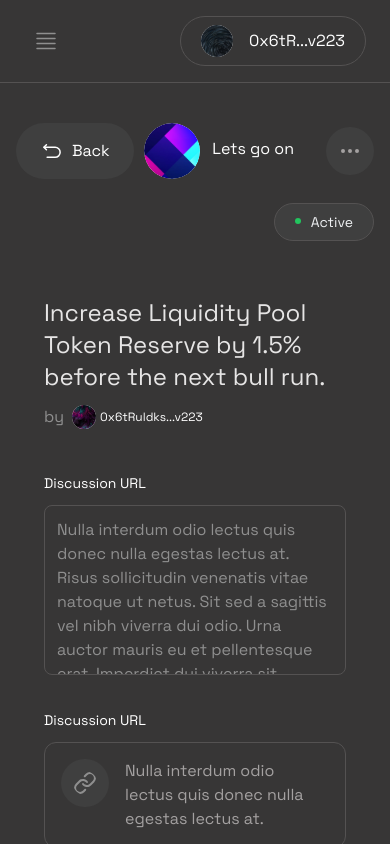
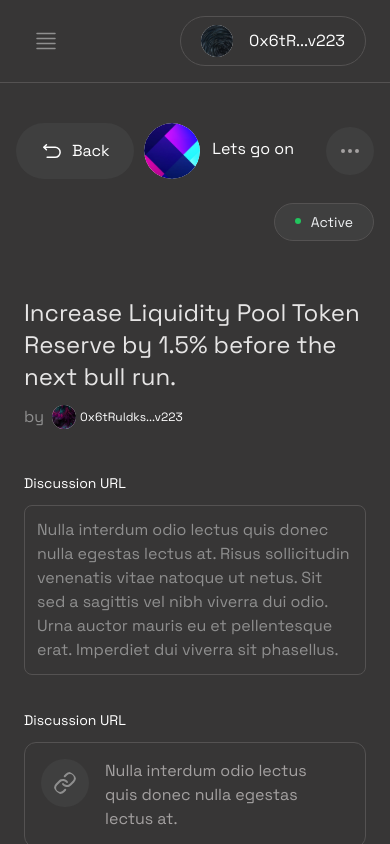
Before and after one commit to PEeGEe21/WaveDAOs, a Next.js app: page /spaces/1/proposals/1/basic-voting in a window 390 px wide. Built offline with nearby package versions, Linux system fonts and the light colour scheme.

Commit message:
modified app's mobile responsiveness

```diff
--- a/pages/spaces/[id]/proposals/[pid]/basic-voting.js
+++ b/pages/spaces/[id]/proposals/[pid]/basic-voting.js
@@ -84,11 +84,11 @@ const BasicVoting = () => {
 
 
 
-                  <div className='mt-2 w-full  md:mt-8  relative rounded h-full px-5 '>
+                  <div className='mt-2 w-full  md:mt-8  relative rounded h-full px-2 lg:px-5 '>
                     {/* <div className='absolute h-full border border-[#E4E7EC] inset-0 z-0 mx-auto w-[0.5px] hidden md:block'></div> */}
 
                     <div className='flex  py-6 w-full gap-6 relative flex-wrap lg:flex-nowrap'>
-                        <div className='  py-6 w-full lg:w-8/12 lg:border-r border-[#3F3F3F] px-2 lg:px-10'>
+                        <div className='  py-6 w-full lg:w-8/12 lg:border-r border-[#3F3F3F] lg:px-10'>
                             <div className='flex items-center justify-between'>
                               <div className='grow'>
                                   <h4 className='mb-3 text-2xl text-[#E6E5E5]'>Increase Liquidity Pool Token Reserve by 1.5% before the next bull run.</h4>
```
